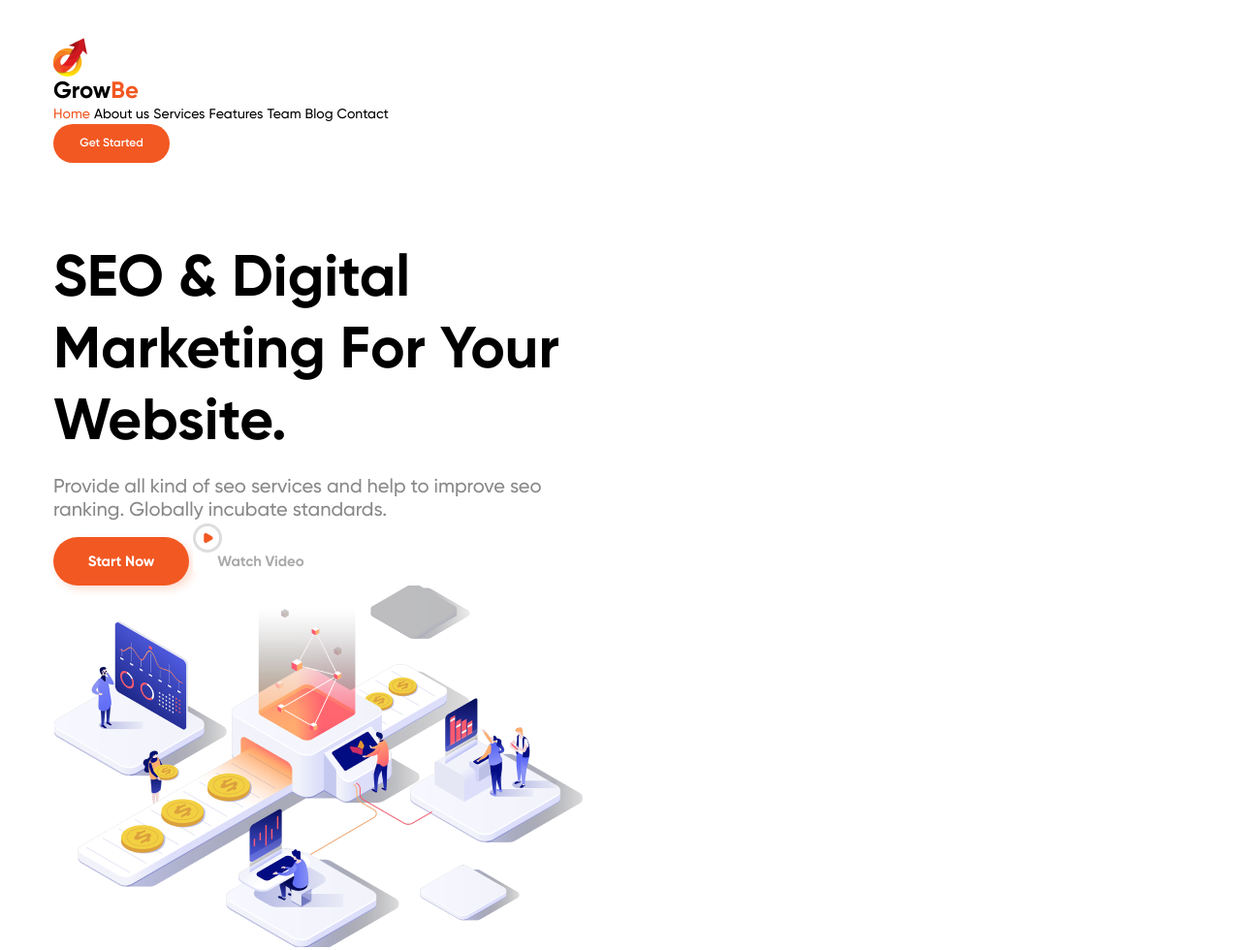
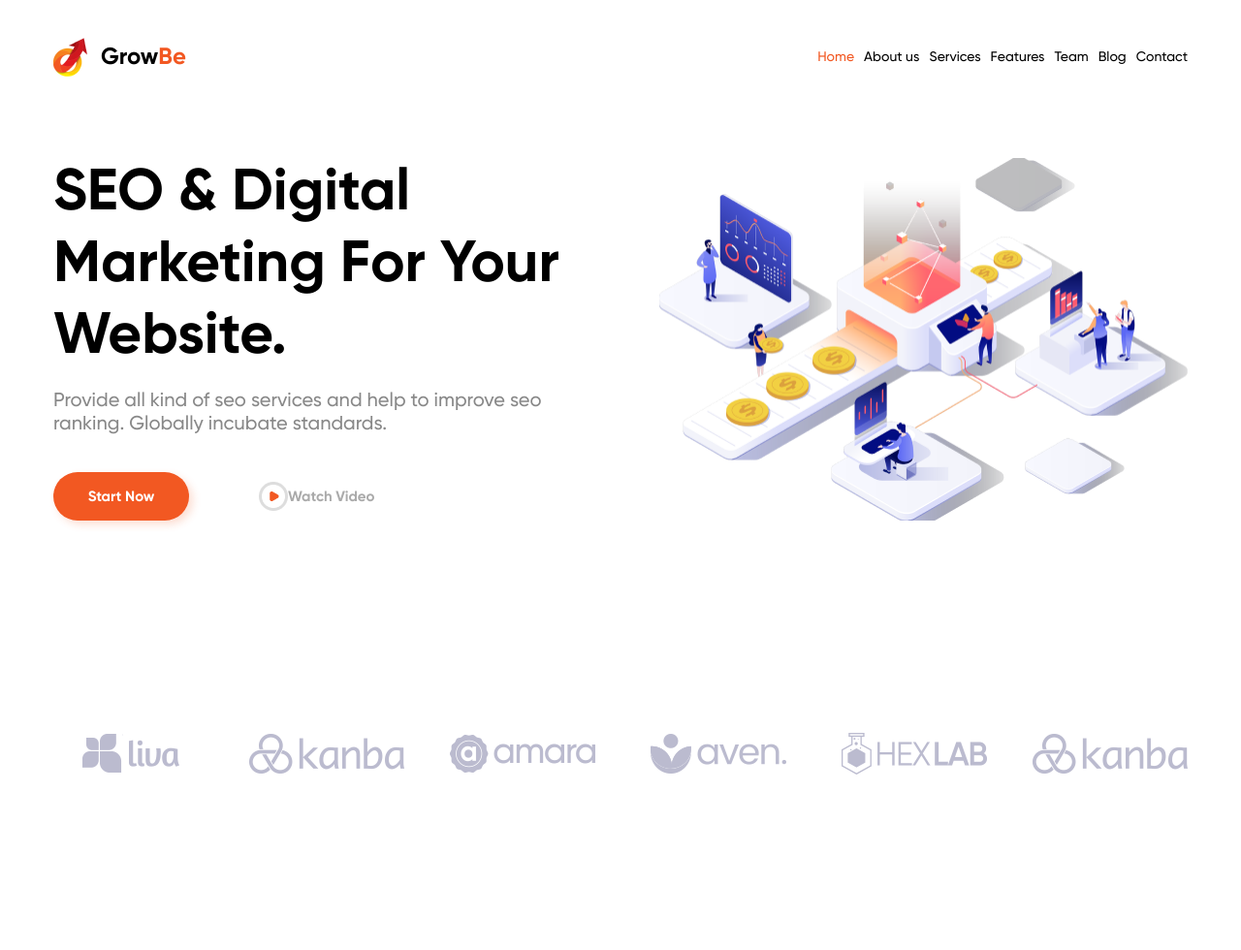
Before and after one commit to Tituchenko/HTML_and_CSS, a plain HTML site: page HomeWork3/index.html in a window 1280 px wide. Shown: the top 980 px of the page at 97% size. After the commit the page ends 803 px from the top, so only its background shows below. Drawn offline with Linux system fonts and the light colour scheme.

Commit message:
flex all

```diff
--- a/HomeWork3/index.html
+++ b/HomeWork3/index.html
@@ -8,11 +8,12 @@
 </head>
 <body>
     <header >
-        <div class="container">
+        <div class="header container">
+                <div class="logo">
                     <img src="./img/logo.png" alt="Logo">
                     <h1 class="title">Grow<span class="be">Be</span></h1>
-
-        <nav class="menu container">
+                </div>
+                <nav class="menu">
                     <a class="selected" href="#">Home</a>
                     <a href="#">About us</a>
                     <a href="#">Services</a>
@@ -21,7 +22,8 @@
                     <a href="#">Blog</a>
                     <a href="#">Contact</a>
                 </nav>
-        <button class="menu_btn">Get Started</button>
+
+
         </div>
     </header>
     <main>
--- a/HomeWork3/style.css
+++ b/HomeWork3/style.css
@@ -75,6 +75,9 @@ main {
 }
 
 .main-content {
+	display: flex;
+	justify-content: space-between;
+	gap: 40px;
 }
 
 .main-content__wrapper {
@@ -89,9 +92,13 @@ main {
 	padding-top: 17px;
 	color: #888;
 	font-size: 20px;
+	padding-bottom: 37px;
 }
 
 .main-content__btn-list {
+	display: flex;
+	justify-content: flex-start;
+	gap: 72px;
 }
 
 .main-content_btn{
@@ -118,6 +125,9 @@ main {
 	font-family: Gilroy-Bold;
 	font-size: 15px;
 	cursor: pointer;
+	display: flex;
+	justify-content: start;
+	align-items: center;
 }
 
 footer {
@@ -125,4 +135,24 @@ footer {
 
 .logos {
 	padding-top: 216px;
+	display: flex;
+	justify-content: space-between;
 }
+
+.header.container{
+	display: flex;
+	justify-content: space-between;
+}
+
+.logo {
+	display: flex;
+	justify-content: flex-start;
+	align-items: center;
+	gap:14px;
+}
+
+.menu{
+	display: flex;
+	gap:10px;
+	align-items: center;
+}
```
Lines whose indentation alone changed are shown as unchanged.
